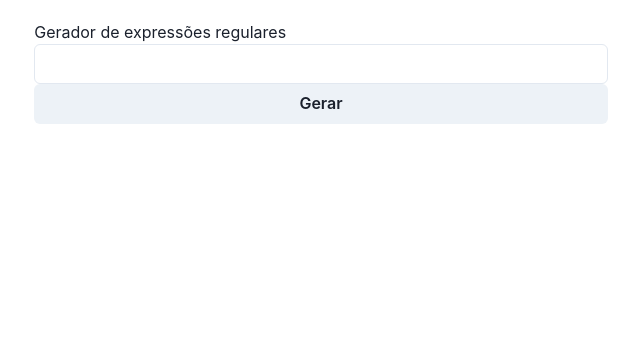
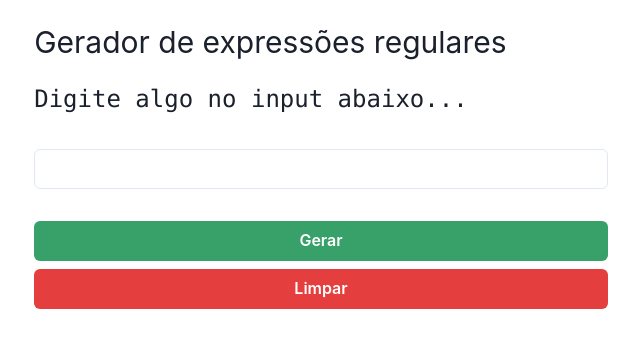
Before and after one commit to lgustavosoftwareengineer/regex-generator, a Next.js app: page / in a window 1280 px wide. Shown: the top 348 px of the page, without its empty margins (319-959 px from the left). Built offline with nearby package versions, Linux system fonts and the light colour scheme.

Commit message:
feat: first version from the regex builder application

```diff
--- a/package.json
+++ b/package.json
@@ -27,7 +27,8 @@
     "next-optimized-images": "^2.6.2",
     "pure-react-carousel": "^1.27.6",
     "react": "17.0.2",
-    "react-dom": "17.0.2"
+    "react-dom": "17.0.2",
+    "regexgen": "^1.3.0"
   },
   "devDependencies": {
     "eslint": "^7.29.0",
--- a/src/core/hooks/index.jsx
+++ b/src/core/hooks/index.jsx
@@ -0,0 +1 @@
+export {default as useRegex} from './useRegex'
--- /dev/null
+++ b/src/core/hooks/useRegex.jsx
@@ -0,0 +1,28 @@
+import {useState, useCallback} from 'react'
+import regexgen from 'regexgen'
+
+export default function useRegex() {
+  const [phrases, setPhrases] = useState([])
+
+  const getRegex = useCallback(() => {
+    if (phrases.length === 0) {
+      return
+    }
+    return regexgen(phrases).toString()
+  }, [phrases])
+
+  const add = (phrase) => {
+    if (!phrase) {
+      return
+    }
+    if (phrases.length === 0) {
+      setPhrases([phrase])
+    }
+
+    setPhrases([...phrases, phrase])
+  }
+
+  const clear = () => setPhrases([])
+
+  return [getRegex, {add, clear}]
+}
--- a/src/pages/index.jsx
+++ b/src/pages/index.jsx
@@ -1,18 +1,37 @@
 import React from 'react'
-import {Flex, Container, Input, Button, Text} from '@chakra-ui/react'
+import {Flex, Container, Input, Button, Text, Box} from '@chakra-ui/react'
+import {useRegex} from 'core/hooks'
+export default function HomePage() {
+  const [regex, {add, clear}] = useRegex()
+  const [value, setValue] = React.useState('')
 
-const HomePage = () => {
+  const handleChange = (event) => setValue(event.target.value)
+
+  const addNewPhrase = () => {
+    add(value)
+    setValue('')
+  }
+
   return (
     <Container py="5">
       <Flex flexDirection="column" flex={1} justifyContent="space-between">
-        <Text>Gerador de expressões regulares</Text>
-        <Input />
-        <Button>Gerar</Button>
+        <Text fontSize="3xl">Gerador de expressões regulares</Text>
+        <Text as="samp" fontSize="2xl" my="4">
+          {regex() ?? 'Digite algo no input abaixo...'}
+        </Text>
+        <Input value={value} onChange={handleChange} my="4" />
+        <Flex mt="4" flexDirection="column">
+          <Button onClick={addNewPhrase} colorScheme="green">
+            Gerar
+          </Button>
+          <Box h="2" />
+          <Button onClick={() => clear()} colorScheme="red">
+            Limpar
+          </Button>
+        </Flex>
       </Flex>
     </Container>
   )
 }
 
 HomePage.pageTitle = 'Página inicial'
-
-export default HomePage
```
Also changed, not shown: 1 other file (tests, documents, lock files or other folders).
